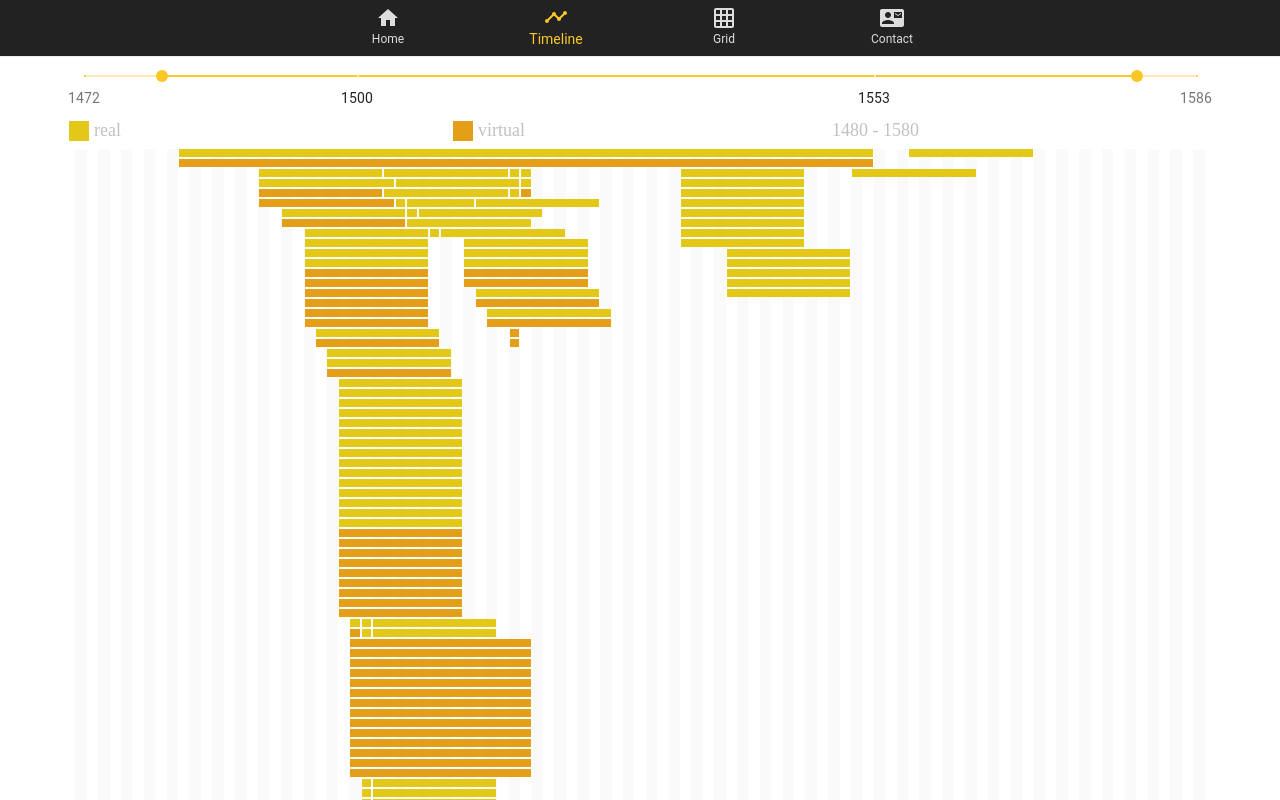
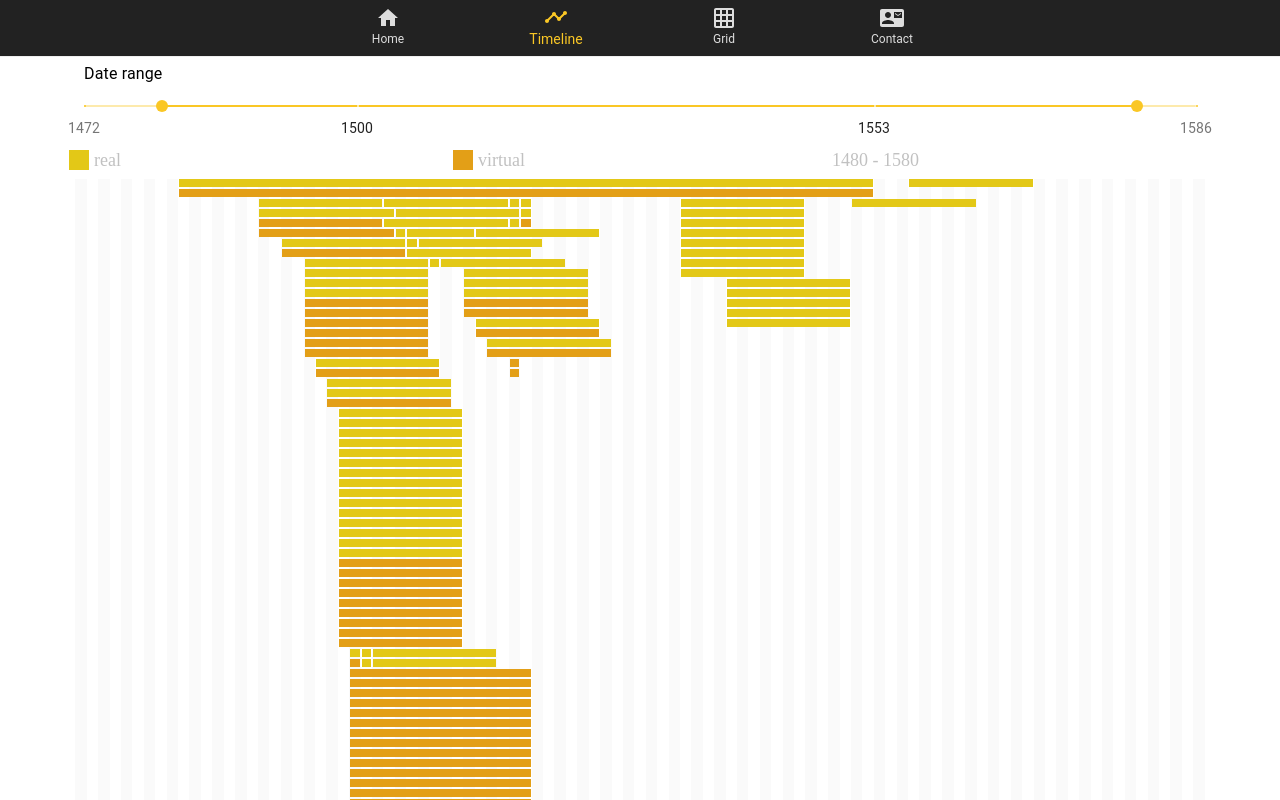
Before and after one commit to d-kuznetsov/cranach-timeline, a Next.js app: page /timeline in a window 1280 px wide. Built offline with nearby package versions, Linux system fonts and the light colour scheme.

Commit message:
use Typography

```diff
--- a/src/components/RangeSlider/index.jsx
+++ b/src/components/RangeSlider/index.jsx
@@ -5,6 +5,7 @@ import { PERIOD_MIN_VALUE, PERIOD_MAX_VALUE, IMPORTANT_DATES } from "../../const
 
 import PropTypes from "prop-types";
 import Slider from "@material-ui/core/Slider";
+import Typography from "@material-ui/core/Typography";
 import styles from "./RangeSlider.module.scss";
 
 const marks = IMPORTANT_DATES.map((year) => {
@@ -40,6 +41,9 @@ export function RangeSliderComponent({ initialRange, minValue, maxValue, onChang
 
   return (
     <div className={styles.container}>
+      <Typography id="range-slider" gutterBottom>
+        Date range
+      </Typography>
       <Slider
         value={range}
         min={minValue}
@@ -48,6 +52,7 @@ export function RangeSliderComponent({ initialRange, minValue, maxValue, onChang
         onChangeCommitted={onChange}
         marks={marks}
         valueLabelDisplay="auto"
+        aria-labelledby="range-slider"
       />
     </div>
   );
```
